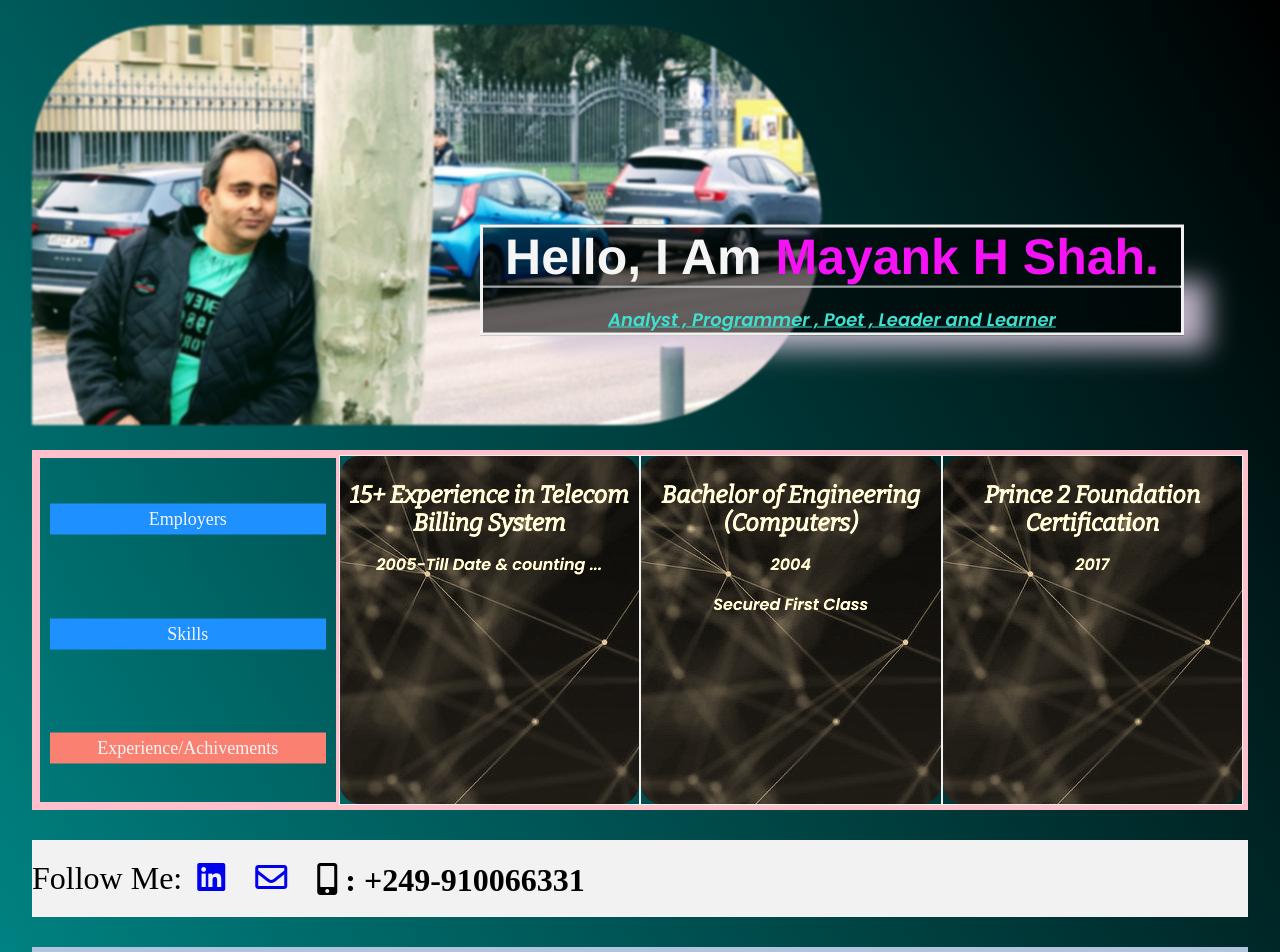
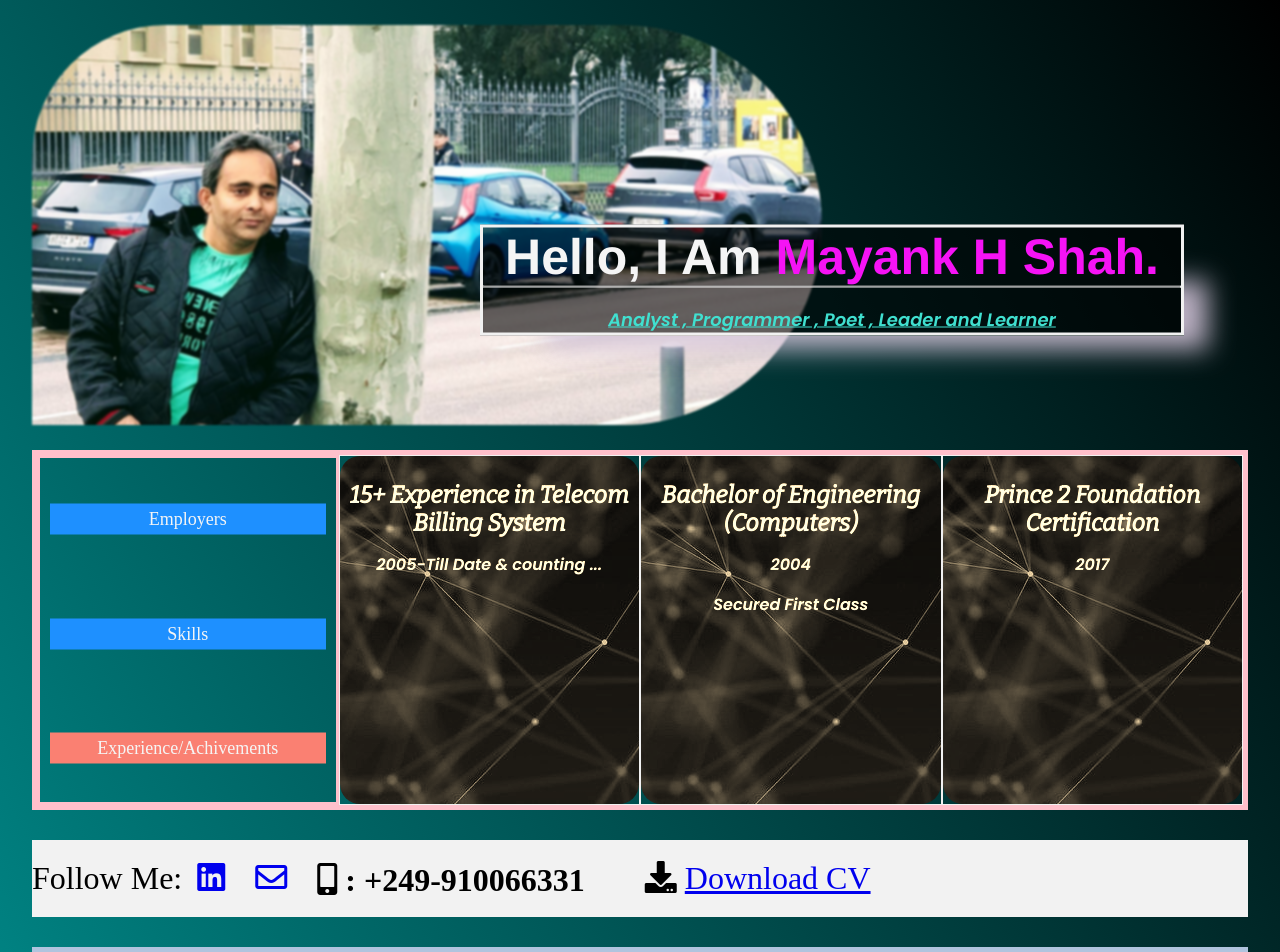
Before and after one commit to mayankconsultant/prefermayank, a plain HTML site: page index.html in a window 1280 px wide. Shown: the top 952 px of the page. Drawn offline with nearby package versions, Linux system fonts and the light colour scheme.

Commit message:
CV_DOWNLOAD_UPDATE

```diff
--- a/index.html
+++ b/index.html
@@ -338,6 +338,9 @@
           <i class="fas fa-mobile-alt"> :
             +249-910066331</i>
         </span>
+        <span></span>
+        <span><i class="fas fa-download"></i>
+          <a href="CV.pdf" download="CV.pdf"> Download CV</a></span>
       </section>
 
       <!-- links -->
```
Also changed, not shown: 1 other file.
